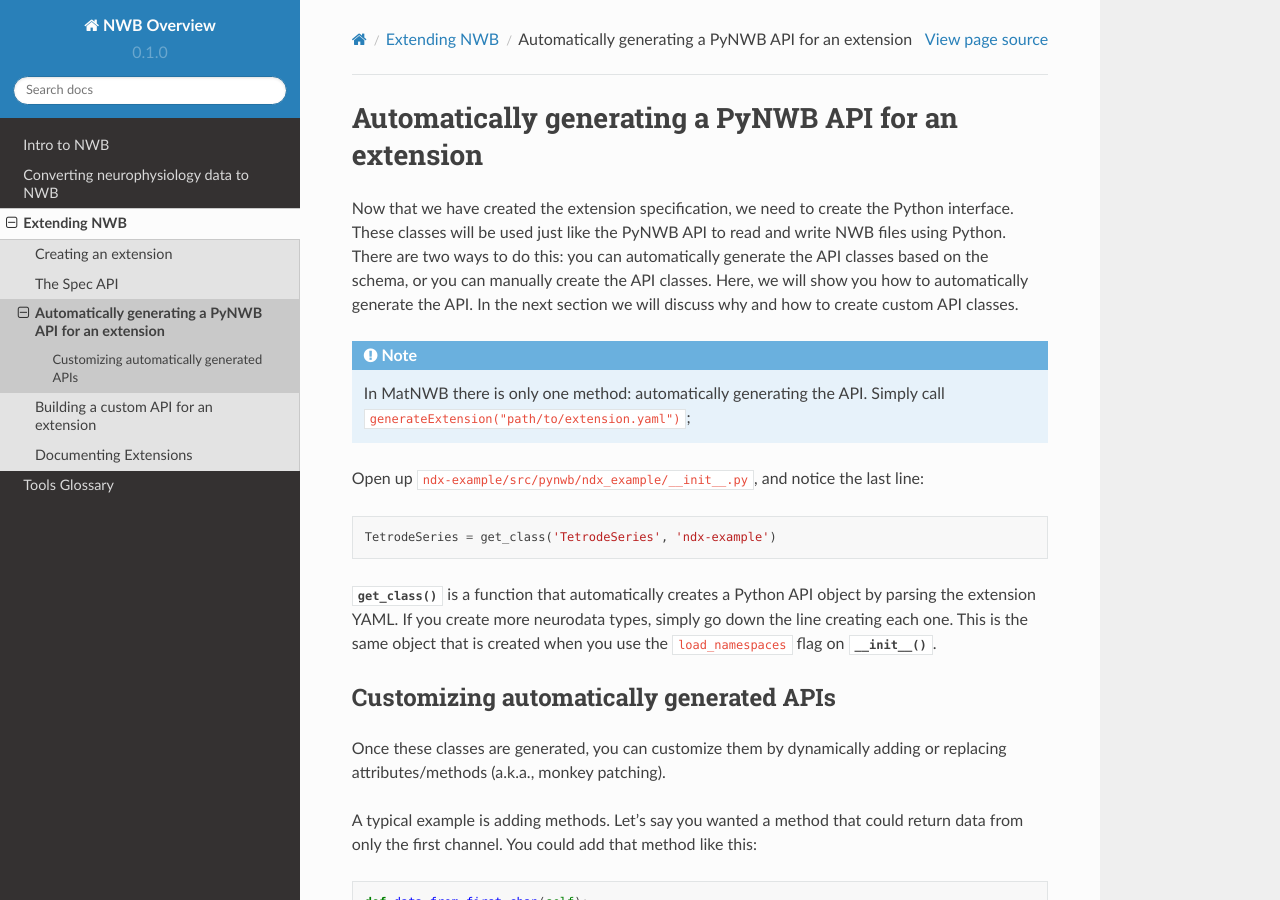
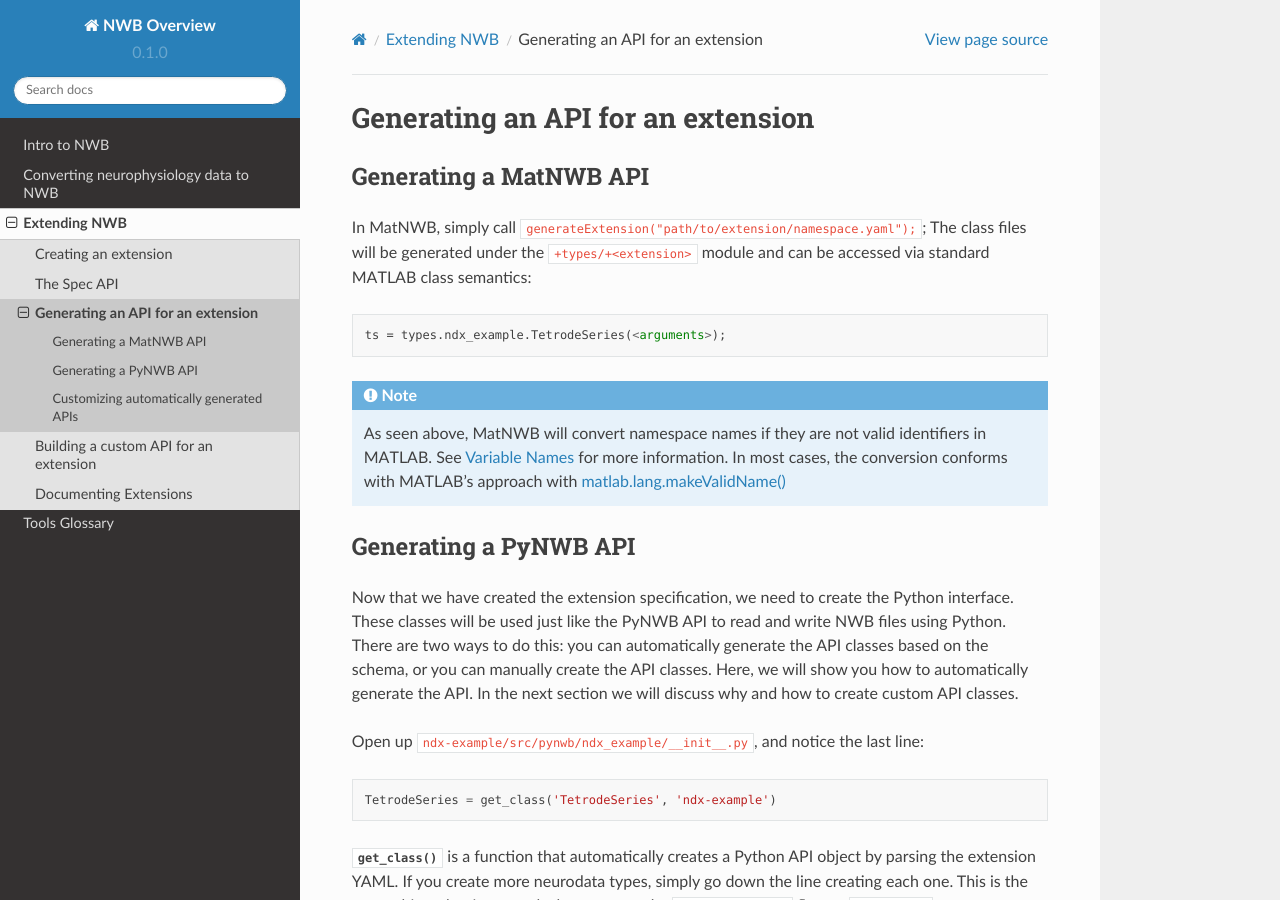
Before and after one commit to NeurodataWithoutBorders/nwb-overview, a Sphinx documentation site: the page built from docs/source/extensions_tutorial/4_auto_api.rst, in a window 1280 px wide and 900 px high. Built offline with Sphinx 7.4.7 and the Read the Docs theme 2.0.0, drawn with Linux system fonts in a browser that asks for light colours; pages that are not in the unit, such as notebooks, are missing from menus.

Commit message:
Generalize "API generation for extensions" section
Now generalizes the main title. Adds subsection for MatNWB and PyNWB.

```diff
--- a/docs/source/extensions_tutorial/4_auto_api.rst
+++ b/docs/source/extensions_tutorial/4_auto_api.rst
@@ -1,15 +1,26 @@
-Automatically generating a PyNWB API for an extension
+Generating an API for an extension
 -----------------------------------------------------
+
+Generating a MatNWB API
+~~~~~~~~~~~~~~~~~~~~~~~
+
+In MatNWB, simply call ``generateExtension("path/to/extension/namespace.yaml");``; The class files will be generated under the ``+types/+<extension>`` module and can be accessed via standard MATLAB class semantics:
+
+.. code-block:: MATLAB
+
+    ts = types.ndx_example.TetrodeSeries(<arguments>);
+
+.. note::
+    As seen above, MatNWB will convert namespace names if they are not valid identifiers in MATLAB. See `Variable Names <https://www.mathworks.com/help/matlab/matlab_prog/variable-names.html>`_ for more information. In most cases, the conversion conforms with MATLAB's approach with `matlab.lang.makeValidName() <https://www.mathworks.com/help/matlab/ref/matlab.lang.makevalidname.html>`_
+
+Generating a PyNWB API
+~~~~~~~~~~~~~~~~~~~~~~
 
 Now that we have created the extension specification, we need to create the Python interface. These classes will be
 used just like the PyNWB API to read and write NWB files using Python. There are two ways to do this: you can
 automatically generate the API classes based on the schema, or you can manually create the API classes. Here, we will
 show you how to automatically generate the API. In the next section we will discuss why and how to create custom API
 classes.
-
-.. note::
-    In MatNWB there is only one method: automatically generating the API. Simply call
-    ``generateExtension("path/to/extension.yaml")``;
 
 
 Open up ``ndx-example/src/pynwb/ndx_example/__init__.py``, and notice the last line:
```
